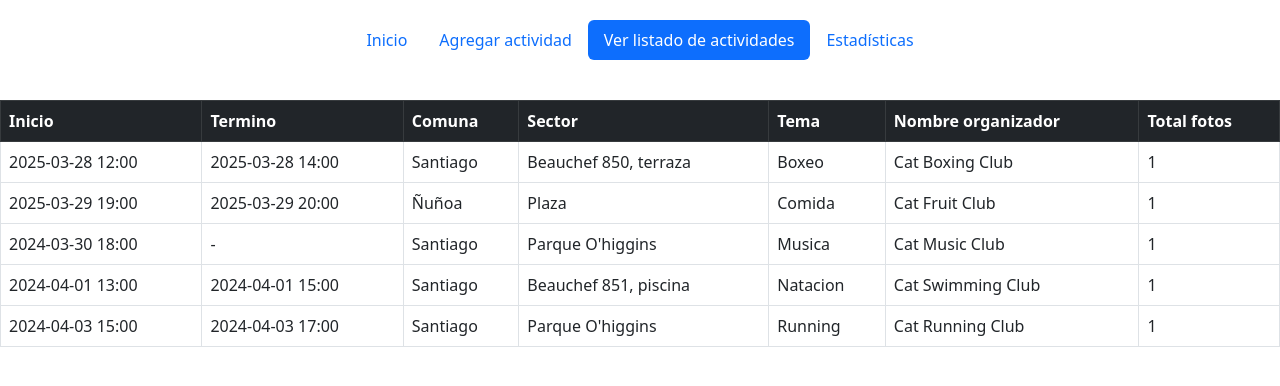
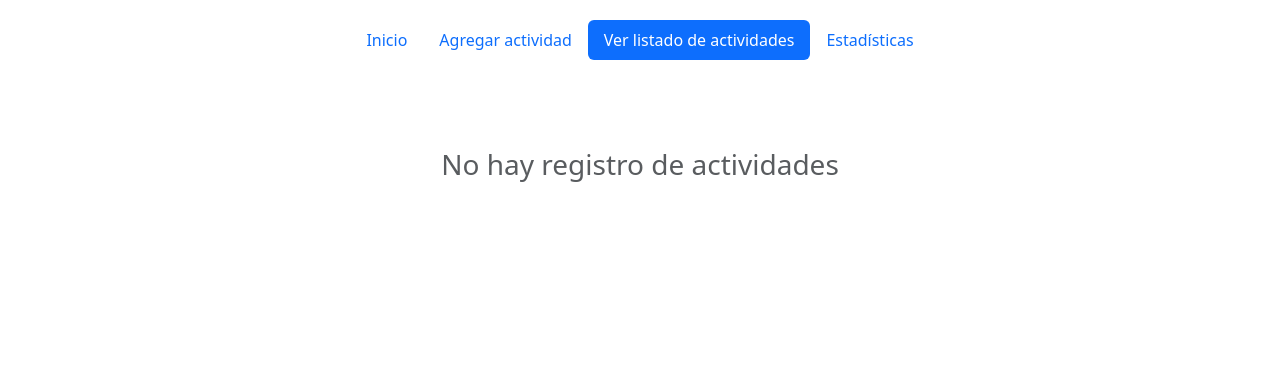
Before and after one commit to init-nahuel/desarrollo_web_nahuel_sanhueza, a Flask app: template app/templates/listado-actividades.html in a window 1280 px wide. Shown: the top 386 px of the page. Run offline with Flask 3, Linux system fonts and the light colour scheme; the template is opened without the code that fills it, so the values that code supplies are empty.

Commit message:
feat: pulling listado actividades from database, parsing data to send to listado and make route to pages

```diff
--- a/app/templates/listado-actividades.html
+++ b/app/templates/listado-actividades.html
@@ -34,7 +34,7 @@
         </ul>
         </ul>
     </header>
-
+    {% if actividades_data %}
     <div class="table-responsive w-auto mx-auto">
         <table class="table table-bordered table-hover">
             <thead class="table-dark">
@@ -49,53 +49,25 @@
                 </tr>
             </thead>
             <tbody>
-                <tr>
-                    <td>2025-03-28 12:00</td>
-                    <td>2025-03-28 14:00</td>
-                    <td>Santiago</td>
-                    <td>Beauchef 850, terraza</td>
-                    <td>Boxeo</td>
-                    <td>Cat Boxing Club</td>
-                    <td>1</td>
-                </tr>
-                <tr>
-                    <td>2025-03-29 19:00</td>
-                    <td>2025-03-29 20:00</td>
-                    <td>Ñuñoa</td>
-                    <td>Plaza</td>
-                    <td>Comida</td>
-                    <td>Cat Fruit Club</td>
-                    <td>1</td>
-                </tr>
-                <tr>
-                    <td>2024-03-30 18:00</td>
-                    <td>-</td>
-                    <td>Santiago</td>
-                    <td>Parque O'higgins</td>
-                    <td>Musica</td>
-                    <td>Cat Music Club</td>
-                    <td>1</td>
-                </tr>
-                <tr>
-                    <td>2024-04-01 13:00</td>
-                    <td>2024-04-01 15:00</td>
-                    <td>Santiago</td>
-                    <td>Beauchef 851, piscina</td>
-                    <td>Natacion</td>
-                    <td>Cat Swimming Club</td>
-                    <td>1</td>
-                </tr>
-                <tr>
-                    <td>2024-04-03 15:00</td>
-                    <td>2024-04-03 17:00</td>
-                    <td>Santiago</td>
-                    <td>Parque O'higgins</td>
-                    <td>Running</td>
-                    <td>Cat Running Club</td>
-                    <td>1</td>
-                </tr>
+
+                    {% for actividad_data in actividades_data %}
+                    <tr>
+                        <td>{{ actividad_data.inicio }}</td>
+                        <td>{{ actividad_data.termino }}</td>
+                        <td>{{ actividad_data.comuna }}</td>
+                        <td>{{ actividad_data.sector }}</td>
+                        <td>{{ actividad_data.tema }}</td>
+                        <td>{{ actividad_data.nombre_organizador }}</td>
+                        <td>{{ actividad_data.total_fotos }}</td>
+                    </tr>
+                    {% endfor %}
         </table>
     </div>
+    {% else %}
+    <div class="text-center mt-5">
+        <h3 class="text-muted">No hay registro de actividades</h3>
+    </div>
+    {% endif %}
 
 </body>
 </html>
```
Also changed, not shown: app/routes/main.py (+7 -3 lines), app/utilities/parsing.py (+26 -0 lines).
